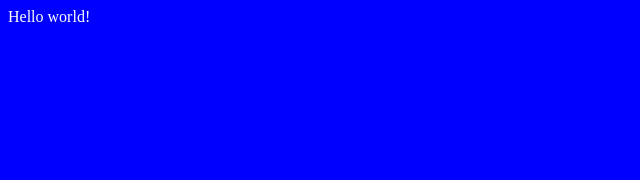
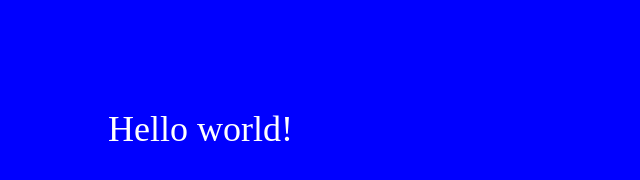
Before and after one commit to sulram/exemplo-de-site, a plain HTML site: page index.html in a window 1280 px wide. Shown: the whole page, without its empty margins (0-640 px from the left). Drawn offline with Linux system fonts and the light colour scheme.

Commit message:
Add padding and font size to body styles

```diff
--- a/index.html
+++ b/index.html
@@ -6,5 +6,7 @@ Hello world!
   body {
     color: white;
     background: blue;
+    padding: 100px;
+    font-size: 36px;
   }
 </style>
```
